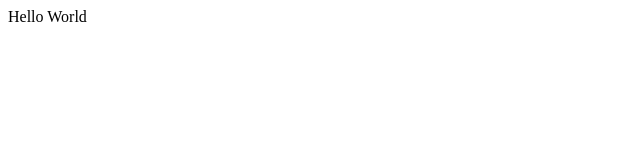
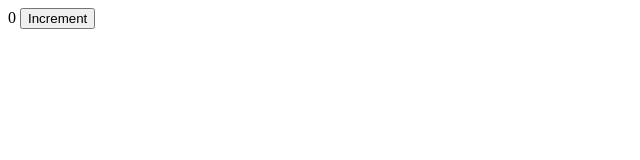
Before and after one commit to lasithadilshan/react-hooks-course, a React (Create React App) app: page / in a window 1280 px wide. Shown: the top 160 px of the page, without its empty margins (0-640 px from the left). Built offline with nearby package versions, Linux system fonts and the light colour scheme.

Commit message:
1 file modified number increment works

```diff
--- a/src/App.js
+++ b/src/App.js
@@ -1,8 +1,17 @@
-import React from "react";
-import "./style.css";
+import React, {useState} from 'react';
+import './style.css';
 
 const App = () => {
-    return <div> Hello World</div>;
+  const [counter, setCounter] = useState(0);
+
+  const Increment = () => {
+    setCounter(counter+1);
+  };
+  return (
+    <div>
+      {counter} <button onClick={Increment}>Increment</button>
+    </div>
+  );
 };
 
 export default App;
```
